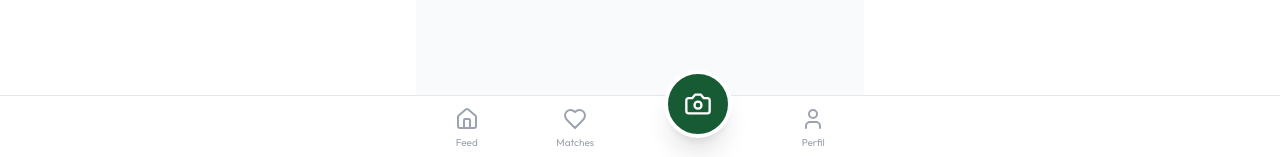
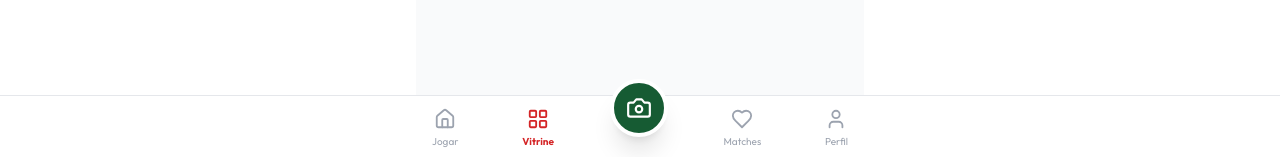
Before and after one commit to faelscarpato/regift, a Next.js app: page /feed in a window 1280 px wide. Shown: the part 640-797 px from the top of the page. Built offline with nearby package versions, Linux system fonts and the light colour scheme; no server answers; the database is empty.

Commit message:
Update navbar.tsx

```diff
--- a/components/navbar.tsx
+++ b/components/navbar.tsx
@@ -1,10 +1,11 @@
 "use client";
 import Link from "next/link";
 import { usePathname } from "next/navigation";
-import { Home, Camera, Heart, User } from "lucide-react";
+import { Home, Camera, Heart, User, LayoutGrid } from "lucide-react";
 
 export default function Navbar() {
     const pathname = usePathname();
+    // Não mostra a navbar no login
     if (pathname === "/login") return null;
 
     const navItemClass = (path: string) =>
@@ -12,26 +13,36 @@ export default function Navbar() {
 
     return (
         <nav className="fixed bottom-0 left-0 right-0 bg-white/95 backdrop-blur-md border-t border-gray-200 z-50 pb-safe">
-            <div className="flex justify-around items-center h-16 max-w-md mx-auto">
+            <div className="flex justify-between px-2 items-center h-16 max-w-md mx-auto">
+
+                {/* 1. Swipe (Home) */}
                 <Link href="/" className={navItemClass("/")}>
-                    <Home size={24} />
-                    <span className="text-[10px] mt-1">Feed</span>
+                    <Home size={22} />
+                    <span className="text-[10px] mt-1">Jogar</span>
                 </Link>
 
+                {/* 2. Feed (Vitrine) - NOVO */}
+                <Link href="/feed" className={navItemClass("/feed")}>
+                    <LayoutGrid size={22} />
+                    <span className="text-[10px] mt-1">Vitrine</span>
+                </Link>
+
+                {/* 3. Upload (Destaque Central) */}
+                <Link href="/upload" className="relative -top-5">
+                    <div className="p-3 bg-holiday-green rounded-full text-white shadow-xl border-4 border-white transform transition hover:scale-105 hover:rotate-3 active:scale-95">
+                        <Camera size={26} />
+                    </div>
+                </Link>
+
+                {/* 4. Matches */}
                 <Link href="/matches" className={navItemClass("/matches")}>
-                    <Heart size={24} />
+                    <Heart size={22} />
                     <span className="text-[10px] mt-1">Matches</span>
                 </Link>
 
-                {/* Botão de Destaque Central */}
-                <Link href="/upload" className="relative -top-6">
-                    <div className="p-4 bg-holiday-green rounded-full text-white shadow-xl border-4 border-white transform transition hover:scale-105 hover:rotate-3 active:scale-95">
-                        <Camera size={28} />
-                    </div>
-                </Link>
-
+                {/* 5. Perfil */}
                 <Link href="/profile" className={navItemClass("/profile")}>
-                    <User size={24} />
+                    <User size={22} />
                     <span className="text-[10px] mt-1">Perfil</span>
                 </Link>
             </div>
```
